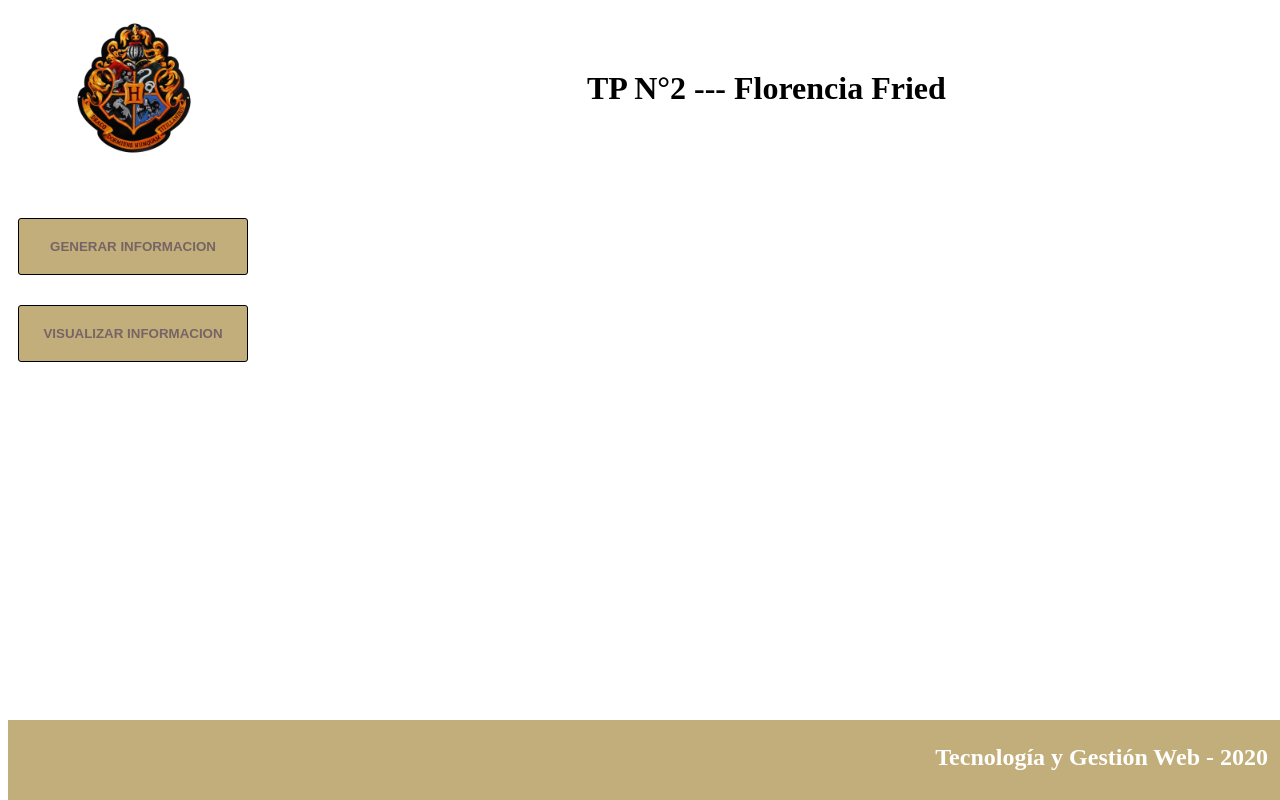
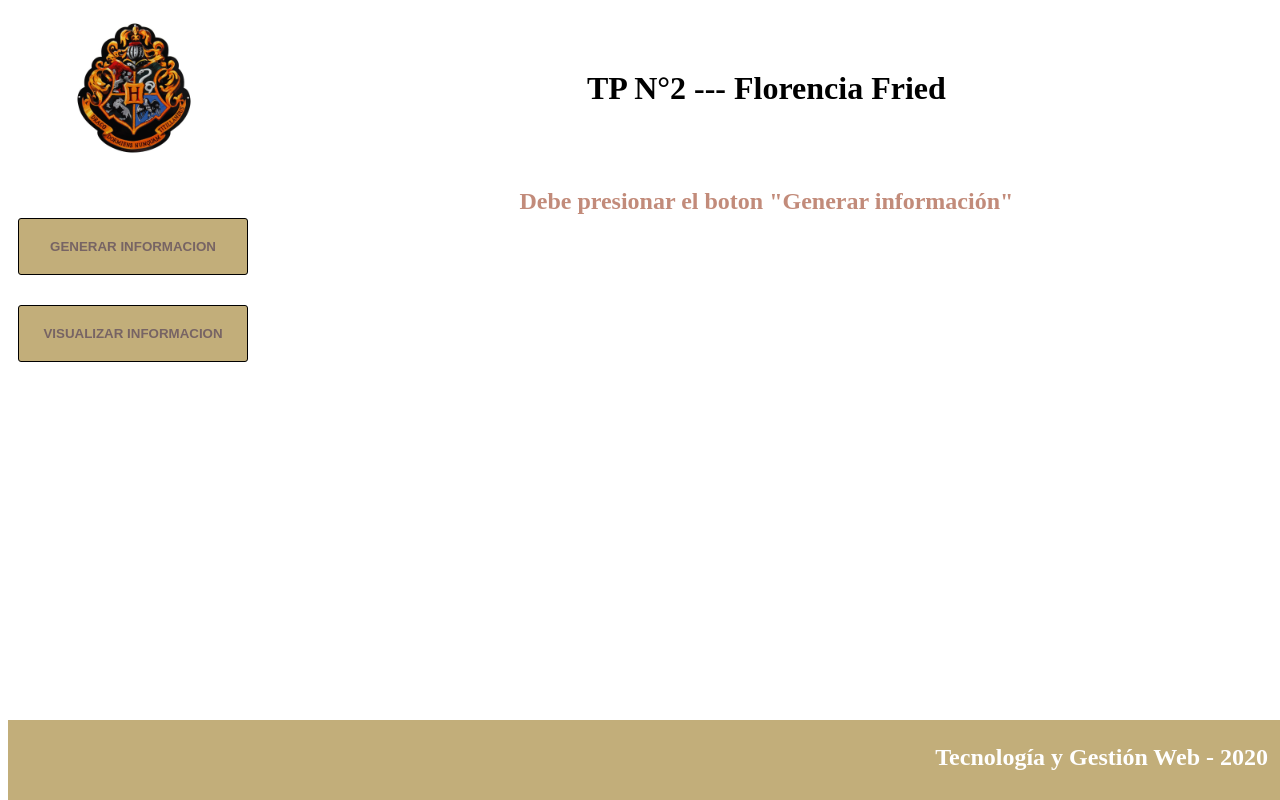
Before and after one commit to FlorenciaFried/TPs-Vue, a Vue app in the folder tp2-vue/: page / in a window 1280 px wide. Both pictures are taken after a click on the button "VISUALIZAR INFORMACION". Built offline with nearby package versions, Linux system fonts and the light colour scheme.

Commit message:
Pude hacer funcionar el token de strapi y avancé en los componentes

```diff
--- /dev/null
+++ b/tp2-vue/src/components/Charts.vue
@@ -0,0 +1,29 @@
+<template>
+    <div class="container">
+        <h1 v-if="check === false"> Debe presionar el boton "Generar información"</h1>
+    </div>
+</template>
+
+<script>
+    export default {
+        name: 'Charts',
+
+        props:{
+            check:{
+                type: Boolean,
+                required: true,
+            },
+        },
+    }
+</script>
+
+<style scoped>
+.container{
+    text-align: center;
+}
+
+.container h1{
+    color: #c28b7a;
+}
+
+</style>
--- a/tp2-vue/src/components/Clima.vue
+++ b/tp2-vue/src/components/Clima.vue
@@ -93,52 +93,63 @@ export default {
 
     createClima: function (ciudad) {
       if (ciudad === 'La Plata') {
-        axios.post('http://localhost:1337/climas', {
-          headers: {
-            Authorization: `Bearer ${this.token}`
-          },
+        let data = {
           temp: (parseInt(this.infolp.temp) - 273.15).toFixed(2),
           temp_max: (parseInt(this.infolp.temp_max) - 273.15).toFixed(2),
           temp_min: (parseInt(this.infolp.temp_min) - 273.15).toFixed(2),
           sensacion_termica: (parseInt(this.infolp.feels_like) - 273.15).toFixed(2),
           humedad: parseInt(this.infolp.humidity),
           ciudad: 'La Plata',
+        }
+
+        axios.post('http://localhost:1337/climas', data, {
+          headers: {
+            Authorization: `Bearer ${this.token}`
+          },
         })
       }
 
       if (ciudad === 'Ushuaia') {
-        axios.post('http://localhost:1337/climas', {
-          headers: {
-            Authorization: `Bearer ${this.token}`
-          },
+        let data = {
           temp: (parseInt(this.infou.temp) - 273.15).toFixed(2),
           temp_max: (parseInt(this.infou.temp_max) - 273.15).toFixed(2),
           temp_min: (parseInt(this.infou.temp_min) - 273.15).toFixed(2),
           sensacion_termica: (parseInt(this.infou.feels_like) - 273.15).toFixed(2),
           humedad: parseInt(this.infou.humidity),
           ciudad: 'Ushuaia',
+        }
+
+        axios.post('http://localhost:1337/climas', data, {
+          headers: {
+            Authorization: `Bearer ${this.token}`
+          },
         })
       }
 
       if (ciudad === 'La Quiaca') {
-        axios.post('http://localhost:1337/climas', {
-          headers: {
-            Authorization: `Bearer ${this.token}`
-          },
+        let data = {
           temp: (parseInt(this.infoq.temp) - 273.15).toFixed(2),
           temp_max: (parseInt(this.infoq.temp_max) - 273.15).toFixed(2),
           temp_min: (parseInt(this.infoq.temp_min) - 273.15).toFixed(2),
           sensacion_termica: (parseInt(this.infoq.feels_like) - 273.15).toFixed(2),
           humedad: parseInt(this.infoq.humidity),
           ciudad: 'La Quiaca',
+        }
+
+        axios.post('http://localhost:1337/climas', data, {
+          headers: {
+            Authorization: `Bearer ${this.token}`
+          },
+        }).catch((error) => {
+          console.log(error)
         })
       }
     }
   },
 
-  mounted() {
-    axios.post("http://localhost:1337/auth/local", {
-      identifier: 'florencia.d.fried@gmail.com',
+  async mounted() {
+    await axios.post("http://localhost:1337/auth/local", {
+      identifier: 'api-user@example.com',
       password: 'fg*QD-Lg-.!d4*E'
     }).then(response => {
       this.token = response.data.jwt;
--- a/tp2-vue/src/components/Sidebar.vue
+++ b/tp2-vue/src/components/Sidebar.vue
@@ -1,7 +1,7 @@
 <template>
   <div class="container">
     <aside class="sidebar">
-      <button class="button" v-on:click="type = 'generar'">
+      <button class="button" v-on:click="type = 'generar', check = true">
         GENERAR INFORMACION
       </button>
       <button class="button" v-on:click="type = 'visualizar'">
@@ -22,23 +22,28 @@
       </div>
 
       <Clima v-if="type === 'generar'"></Clima>
+
+      <Charts v-if="type === 'visualizar'" :check="check"></Charts>
     </section>
   </div>
 </template>
 
 <script>
 import Clima from './Clima';
+import Charts from './Charts';
 
 export default {
   name: 'Sidebar',
 
   components: {
     Clima,
+    Charts,
   },
 
   data: function () {
     return {
-      type: ''
+      type: '',
+      check: false,
     }
   },
 
```
